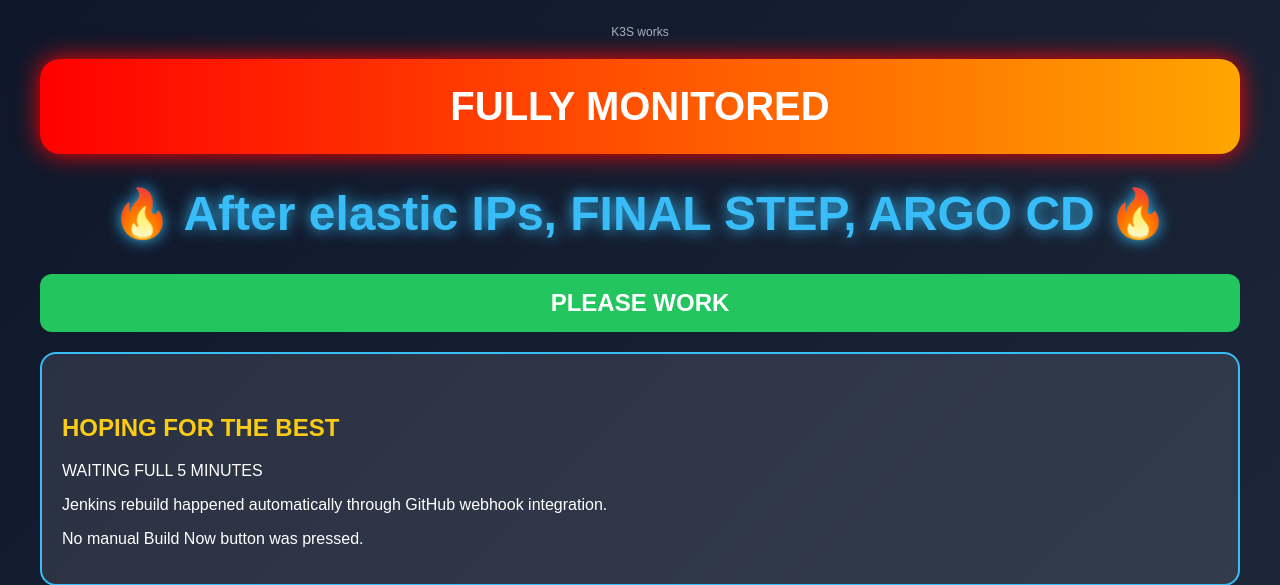
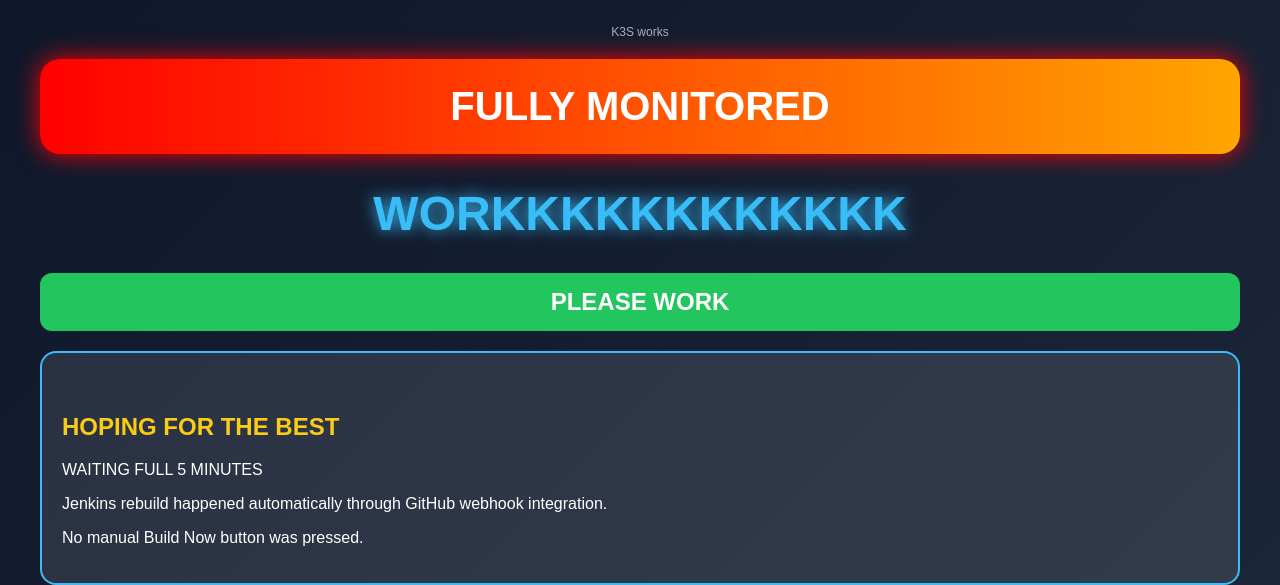
Before and after one commit to TassneemAmer/flask-notes-docker, a Flask app: page / in a window 1280 px wide. Shown: the top 585 px of the page. Run offline with Flask 3, Linux system fonts and the light colour scheme; data that the repository does not hold is empty.

Commit message:
Modify index.html content and styles
Updated the content and structure of the index.html file, including changes to headings and styles.

```diff
--- a/app/templates/index.html
+++ b/app/templates/index.html
@@ -108,7 +108,7 @@
     FULLY MONITORED
 </div>
 
-<h1>🔥 After elastic IPs, FINAL STEP, ARGO CD 🔥</h1>
+<h1>WORKKKKKKKKKKKK</h1>
 <div style="
     background: #22c55e;
     color: white;
```
